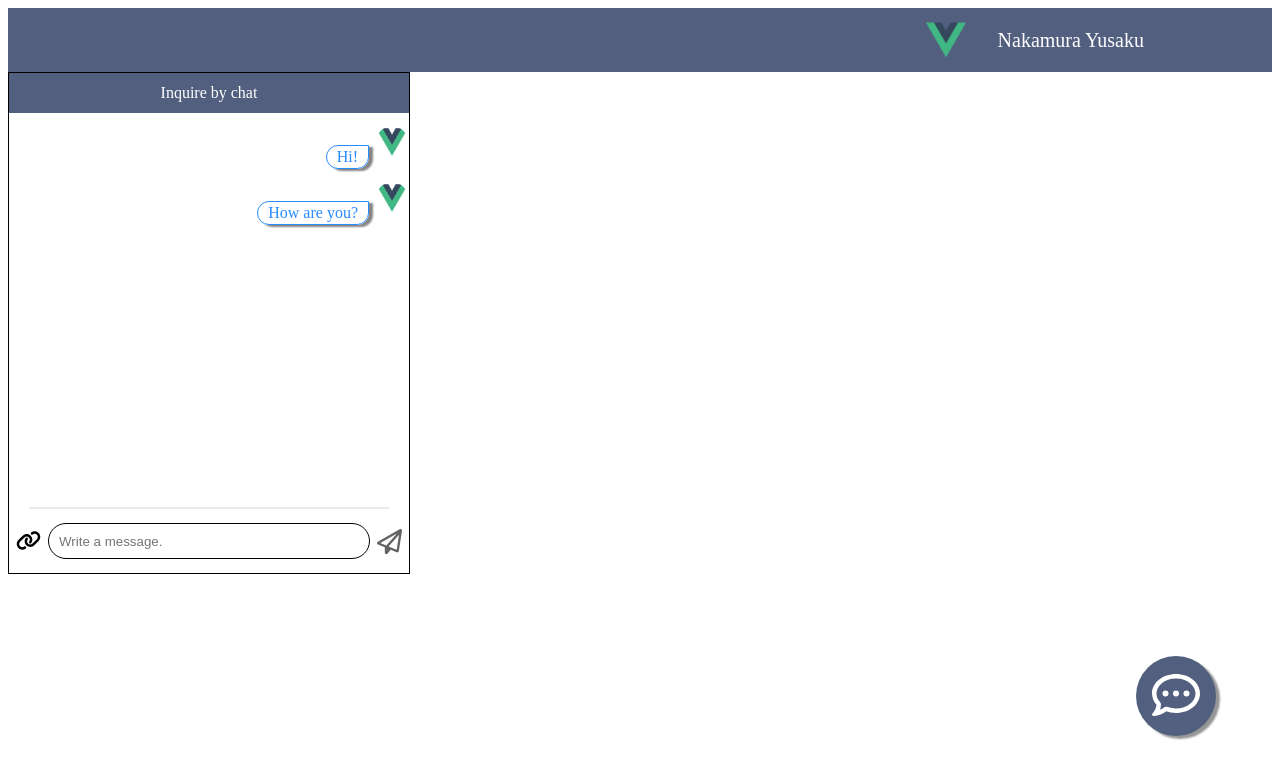
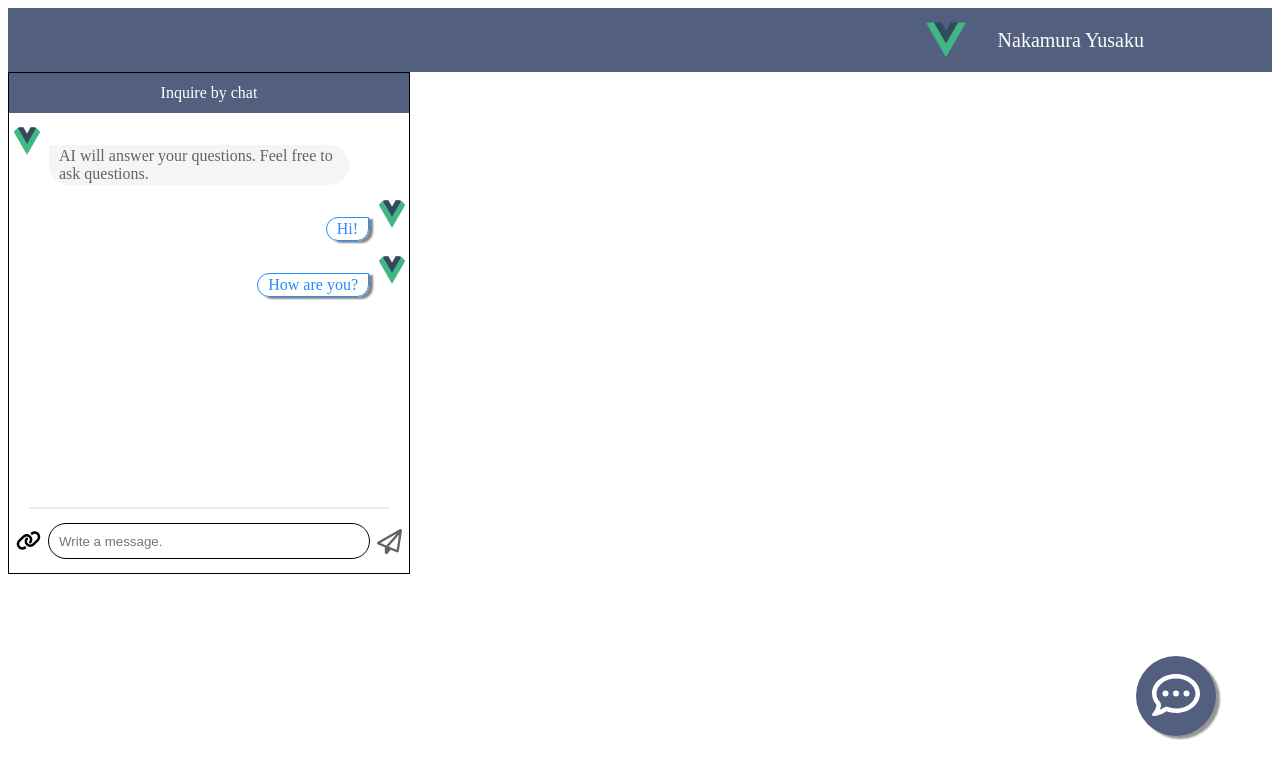
Before and after one commit to yutteee/chatbot, a Vue app: page /users in a window 1280 px wide. Shown: the top 778 px of the page. Built offline with nearby package versions, Linux system fonts and the light colour scheme.

Commit message:
create YourMessage component #6

```diff
--- /dev/null
+++ b/src/components/parts/users/YourMessage.vue
@@ -0,0 +1,39 @@
+<template>
+    <div class="message">
+        AI will answer your questions. Feel free to ask questions.
+        <img src="../../../assets/logo.png">
+    </div>
+</template>
+
+<script>
+export default {
+    // props: {
+    //     message: String
+    // }
+}
+</script>
+
+<style scoped>
+.message {
+    background-color: #F5F5F5;
+    color: #636363;
+    border-top-right-radius: 20px;
+    border-bottom-left-radius: 20px;
+    border-bottom-right-radius: 20px;
+    width: fit-content;
+    max-width: 280px;
+    padding: 2px 10px;
+    position: relative;
+    margin:32px auto 5px 40px;
+    word-wrap: break-word;
+}
+
+img {
+    border-radius: 50%;
+    width: 32px;
+    height: 32px;
+    position: absolute;
+    top: -20px;
+    left: -38px;
+}
+</style>
--- a/src/components/templates/ChatFlame.vue
+++ b/src/components/templates/ChatFlame.vue
@@ -2,6 +2,7 @@
     <div class="flame">
         <ChatHeader></ChatHeader>
         <div class="chats">
+            <YourMessage></YourMessage>
             <MyMessage
                 v-for="sendedMessage in sendedMessages"
                 :key="sendedMessage.id"
@@ -22,6 +23,7 @@ import MessageForm from '../parts/users/MessageForm.vue';
 import FileUpload from '../parts/users/FileUpload.vue'
 import MessageSendButton from '../parts/users/MessageSendButton.vue'
 import MyMessage from '../parts/users/MyMessage.vue';
+import YourMessage from '../parts/users/YourMessage.vue';
 
 export default {
     components: {
@@ -29,7 +31,8 @@ export default {
         MessageForm,
         FileUpload,
         MessageSendButton,
-        MyMessage
+        MyMessage,
+        YourMessage
     },
     data () {
         return {
```
Also changed, not shown: src/components/parts/users/YoursMessage.vue (deleted).
